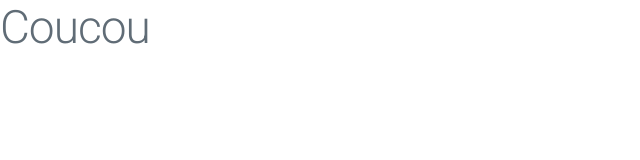
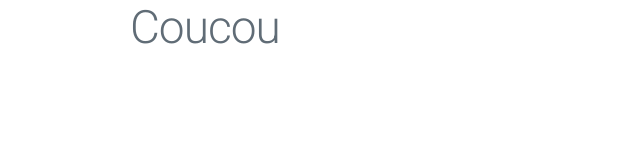
Before and after one commit to j-mello/Green-it, a website: page app/front/index.html in a window 1280 px wide. Shown: the whole page, without its empty margins (0-640 px from the left). Drawn offline with nearby package versions, Linux system fonts and the light colour scheme.

Commit message:
Add columns

```diff
--- a/app/front/index.html
+++ b/app/front/index.html
@@ -9,6 +9,12 @@
         <link rel="stylesheet" href="style.css">
     </head>
     <body>
-        <h1>Coucou</h1>
+        <div class="row">
+            <div class='column column-10'>
+
+            </div>
+            <div class='column column-80'> <h1>Coucou</h1></div>
+            <div class='column column-10'></div>
+        </div>
     </body>
 </html>
```
